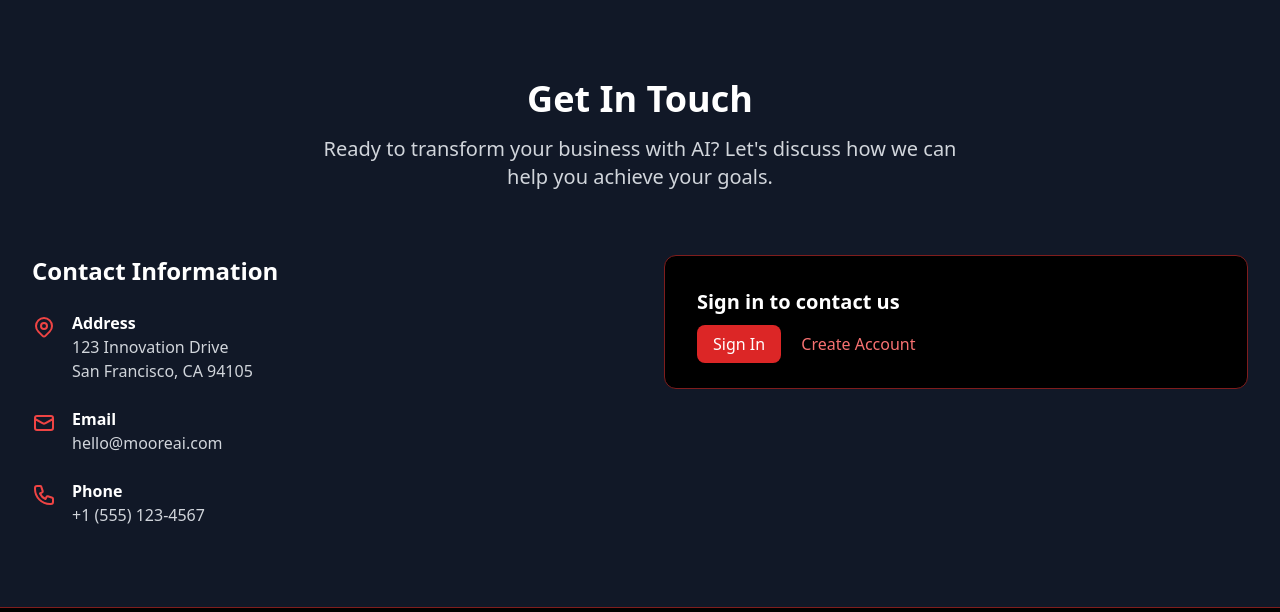
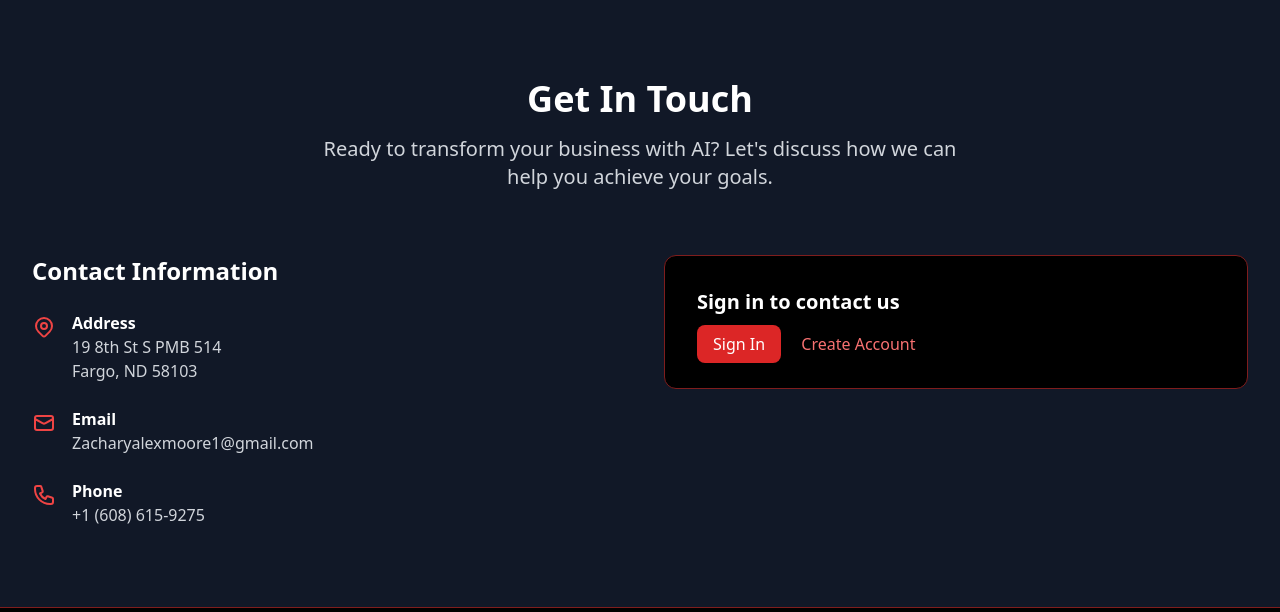
Before and after one commit to Zach-A-Moore/Moore-AI, a Flask app: page / in a window 1280 px wide. Shown: the part 2580-3192 px from the top of the page. Run offline with Flask 3, Linux system fonts and the light colour scheme; some libraries are stand-ins or nearby versions.

Commit message:
updated information

```diff
--- a/templates/index.html
+++ b/templates/index.html
@@ -346,7 +346,7 @@
                             </div>
                             <div class="ml-4">
                                 <h4 class="font-semibold text-white">Address</h4>
-                                <p class="text-gray-300">123 Innovation Drive<br>San Francisco, CA 94105</p>
+                                <p class="text-gray-300">19 8th St S PMB 514<br>Fargo, ND 58103</p>
                             </div>
                         </div>
                         <div class="flex items-start">
@@ -357,7 +357,7 @@
                             </div>
                             <div class="ml-4">
                                 <h4 class="font-semibold text-white">Email</h4>
-                                <p class="text-gray-300">hello@mooreai.com</p>
+                                <p class="text-gray-300">Zacharyalexmoore1@gmail.com</p>
                             </div>
                         </div>
                         <div class="flex items-start">
@@ -368,7 +368,7 @@
                             </div>
                             <div class="ml-4">
                                 <h4 class="font-semibold text-white">Phone</h4>
-                                <p class="text-gray-300">+1 (555) 123-4567</p>
+                                <p class="text-gray-300">+1 (608) 615-9275</p>
                             </div>
                         </div>
                     </div>
```
